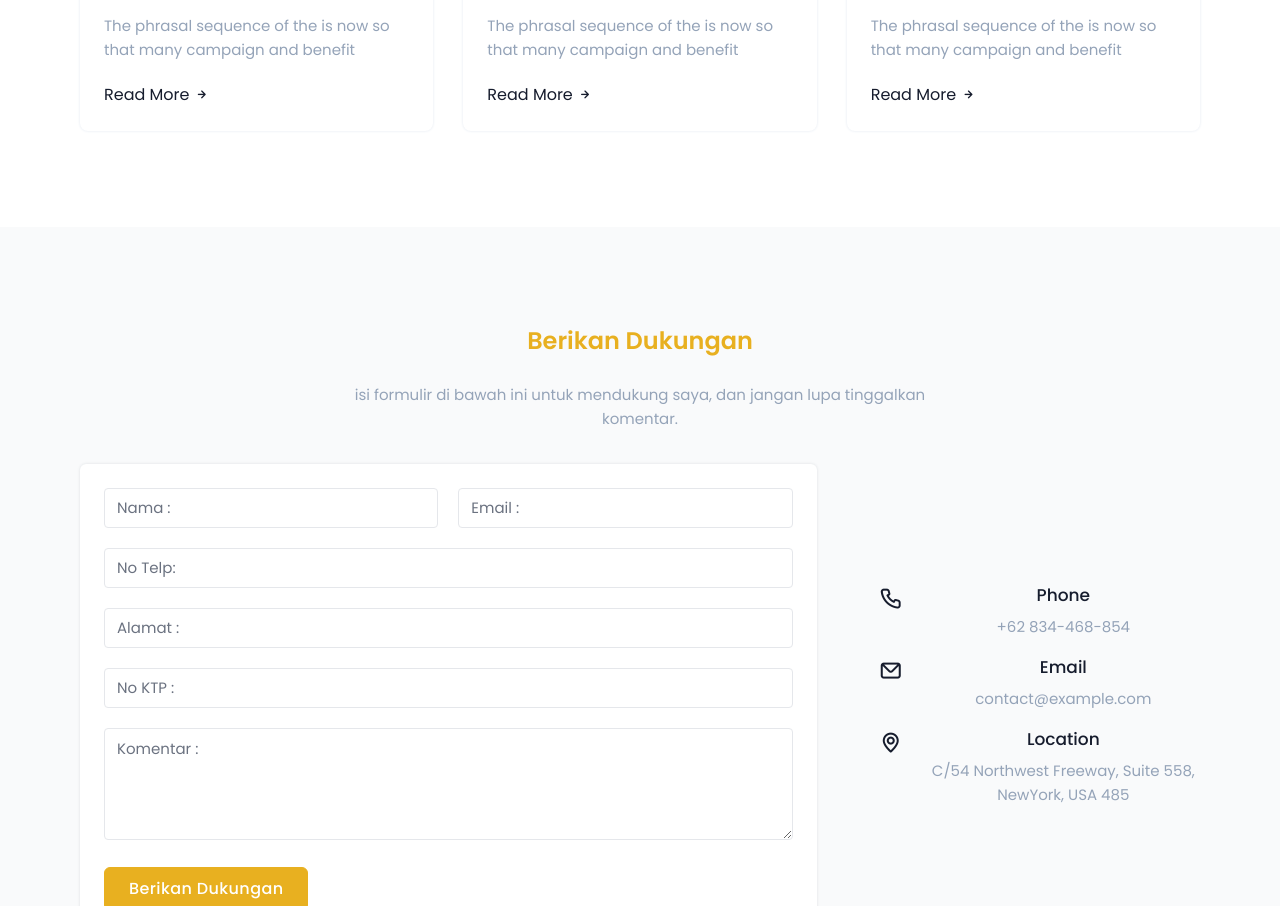
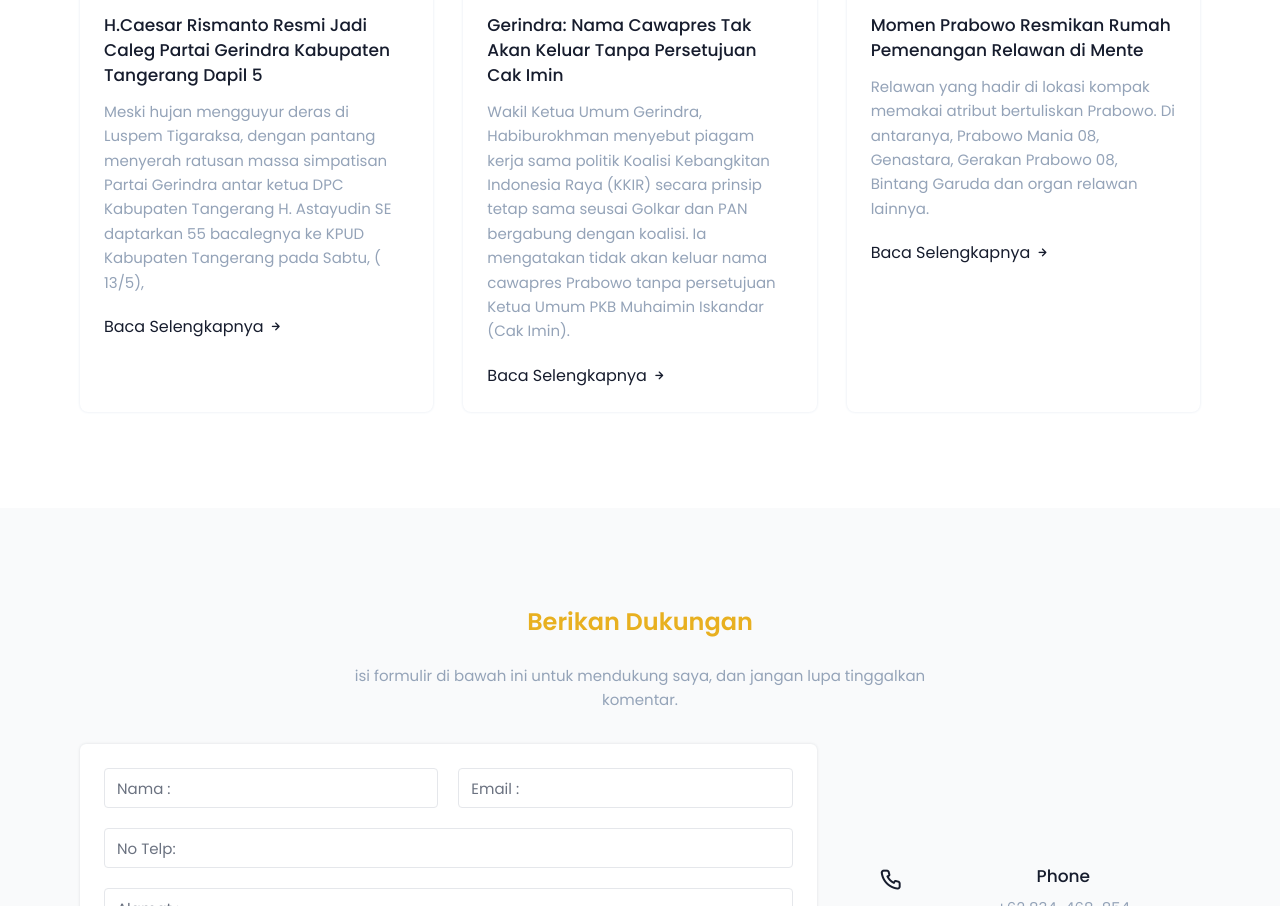
Before and after one commit to PKL-SMK/website-caleg, a PHP site: page / in a window 1280 px wide. Shown: the part 5594-6500 px from the top of the page. Run offline with PHP 8.4, Linux system fonts and the light colour scheme.

Commit message:
ganti blog

```diff
--- a/index.php
+++ b/index.php
@@ -665,47 +665,47 @@
         <section class="relative md:py-24 py-16" id="blog">
             <div class="container">
                 <div class="grid grid-cols-1 pb-8 text-center">
-                    <h3 class="mb-6 md:text-2xl text-xl md:leading-normal leading-normal font-semibold" style ="color :  #E8B020">Blogs or News</h3>
+                    <h3 class="mb-6 md:text-2xl text-xl md:leading-normal leading-normal font-semibold" style ="color :  #E8B020">Blogs atau Berita</h3>
 
-                    <p class="text-slate-400 max-w-xl mx-auto text-[15px]">Obviously I'm a Web Designer. Web Developer with over 7 years of experience. Experienced with all stages of the development.</p>
+                    <p class="text-slate-400 max-w-xl mx-auto text-[15px]">Berita Terkini Tentang Partai Gerindra</p>
                 </div><!--end grid-->
 
                 <div class="grid grid-cols-1 lg:grid-cols-3 md:grid-cols-2 gap-[30px] mt-8">
                     <div class="blog relative rounded-lg shadow shadow-slate-200 dark:shadow-gray-800 overflow-hidden">
-                        <img src="assets/images/blog/01_giglink.jpg" alt="">
+                        <img src="assets/images/blog/c1.png" alt="">
 
                         <div class="content p-6">
-                            <a href="#" class="text-[17px] hover:text-amber-500 dark:text-white dark:hover:text-amber-500 transition duration-500 ease-in-out font-medium h5">Giglink: Tailwind CSS NFT Marketplace Template</a>
-                            <p class="text-slate-400 mt-3 text-[15px]">The phrasal sequence of the is now so that many campaign and benefit</p>
+                            <a href="https://realitaindo.co.id/kabupaten-tangerang/h-caesar-rismanto-resmi-jadi-caleg-partai-gerindra-kabupaten-tangerang-dapil-5/" class="text-[17px] hover:text-amber-500 dark:text-white dark:hover:text-amber-500 transition duration-500 ease-in-out font-medium h5">H.Caesar Rismanto Resmi Jadi Caleg Partai Gerindra Kabupaten Tangerang Dapil 5</a>
+                            <p class="text-slate-400 mt-3 text-[15px]">Meski hujan mengguyur deras di Luspem Tigaraksa, dengan pantang menyerah ratusan massa simpatisan Partai Gerindra antar ketua DPC Kabupaten Tangerang H. Astayudin SE daptarkan 55 bacalegnya ke KPUD Kabupaten Tangerang pada Sabtu, ( 13/5),</p>
 
                             <div class="mt-5">
-                                <a href="#" class="hover:text-amber-500 dark:hover:text-amber-500 after:bg-amber-500 dark:text-white transition duration-500">Read More <i class="uil uil-arrow-right"></i></a>
+                                <a href="https://realitaindo.co.id/kabupaten-tangerang/h-caesar-rismanto-resmi-jadi-caleg-partai-gerindra-kabupaten-tangerang-dapil-5/" class="hover:text-amber-500 dark:hover:text-amber-500 after:bg-amber-500 dark:text-white transition duration-500">Baca Selengkapnya <i class="uil uil-arrow-right"></i></a>
                             </div>
                         </div>
                     </div>
 
                     <div class="blog relative rounded-lg shadow shadow-slate-200 dark:shadow-gray-800 overflow-hidden">
-                        <img src="assets/images/blog/01_techwind.jpg" alt="">
+                        <img src="assets/images/blog/p1.png" alt="">
 
                         <div class="content p-6">
-                            <a href="#" class="text-[17px] hover:text-amber-500 dark:text-white dark:hover:text-amber-500 transition duration-500 ease-in-out font-medium h5">Techwind: Tailwind CSS Multipurpose Template</a>
-                            <p class="text-slate-400 mt-3 text-[15px]">The phrasal sequence of the is now so that many campaign and benefit</p>
+                            <a href="https://20.detik.com/detikupdate/20230824-230824084/gerindra-nama-cawapres-tak-akan-keluar-tanpa-persetujuan-cak-imin" class="text-[17px] hover:text-amber-500 dark:text-white dark:hover:text-amber-500 transition duration-500 ease-in-out font-medium h5">Gerindra: Nama Cawapres Tak Akan Keluar Tanpa Persetujuan Cak Imin</a>
+                            <p class="text-slate-400 mt-3 text-[15px]">Wakil Ketua Umum Gerindra, Habiburokhman menyebut piagam kerja sama politik Koalisi Kebangkitan Indonesia Raya (KKIR) secara prinsip tetap sama seusai Golkar dan PAN bergabung dengan koalisi. Ia mengatakan tidak akan keluar nama cawapres Prabowo tanpa persetujuan Ketua Umum PKB Muhaimin Iskandar (Cak Imin).</p>
 
                             <div class="mt-5">
-                                <a href="#" class="hover:text-amber-500 dark:hover:text-amber-500 after:bg-amber-500 dark:text-white transition duration-500">Read More <i class="uil uil-arrow-right"></i></a>
+                                <a href="https://20.detik.com/detikupdate/20230824-230824084/gerindra-nama-cawapres-tak-akan-keluar-tanpa-persetujuan-cak-imin" class="hover:text-amber-500 dark:hover:text-amber-500 after:bg-amber-500 dark:text-white transition duration-500">Baca Selengkapnya <i class="uil uil-arrow-right"></i></a>
                             </div>
                         </div>
                     </div>
 
                     <div class="blog relative rounded-lg shadow shadow-slate-200 dark:shadow-gray-800 overflow-hidden">
-                        <img src="assets/images/blog/01_upwind.jpg" alt="">
+                        <img src="assets/images/blog/p2.png" alt="">
 
                         <div class="content p-6">
-                            <a href="#" class="text-[17px] hover:text-amber-500 dark:text-white dark:hover:text-amber-500 transition duration-500 ease-in-out font-medium h5">Upwind: Tailwind CSS Landing Page Template</a>
-                            <p class="text-slate-400 mt-3 text-[15px]">The phrasal sequence of the is now so that many campaign and benefit</p>
+                            <a href="https://news.detik.com/foto-news/d-6878134/momen-prabowo-resmikan-rumah-pemenangan-relawan-di-menteng/5" class="text-[17px] hover:text-amber-500 dark:text-white dark:hover:text-amber-500 transition duration-500 ease-in-out font-medium h5">Momen Prabowo Resmikan Rumah Pemenangan Relawan di Mente</a>
+                            <p class="text-slate-400 mt-3 text-[15px]">Relawan yang hadir di lokasi kompak memakai atribut bertuliskan Prabowo. Di antaranya, Prabowo Mania 08, Genastara, Gerakan Prabowo 08, Bintang Garuda dan organ relawan lainnya.</p>
 
                             <div class="mt-5">
-                                <a href="#" class="hover:text-amber-500 dark:hover:text-amber-500 after:bg-amber-500 dark:text-white transition duration-500">Read More <i class="uil uil-arrow-right"></i></a>
+                                <a href="https://news.detik.com/foto-news/d-6878134/momen-prabowo-resmikan-rumah-pemenangan-relawan-di-menteng/5" class="hover:text-amber-500 dark:hover:text-amber-500 after:bg-amber-500 dark:text-white transition duration-500">Baca Selengkapnya <i class="uil uil-arrow-right"></i></a>
                             </div>
                         </div>
                     </div>
```
Also changed, not shown: 3 other files.
